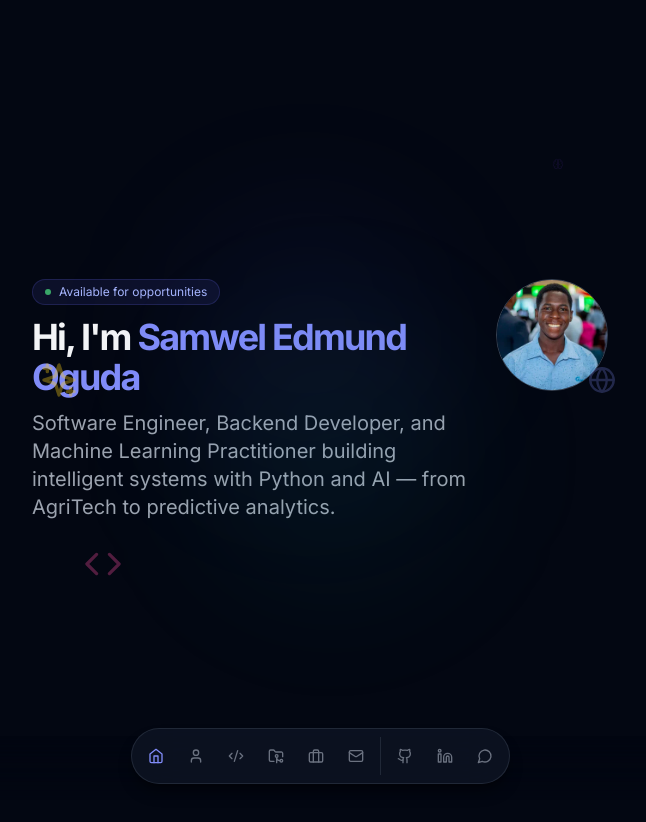
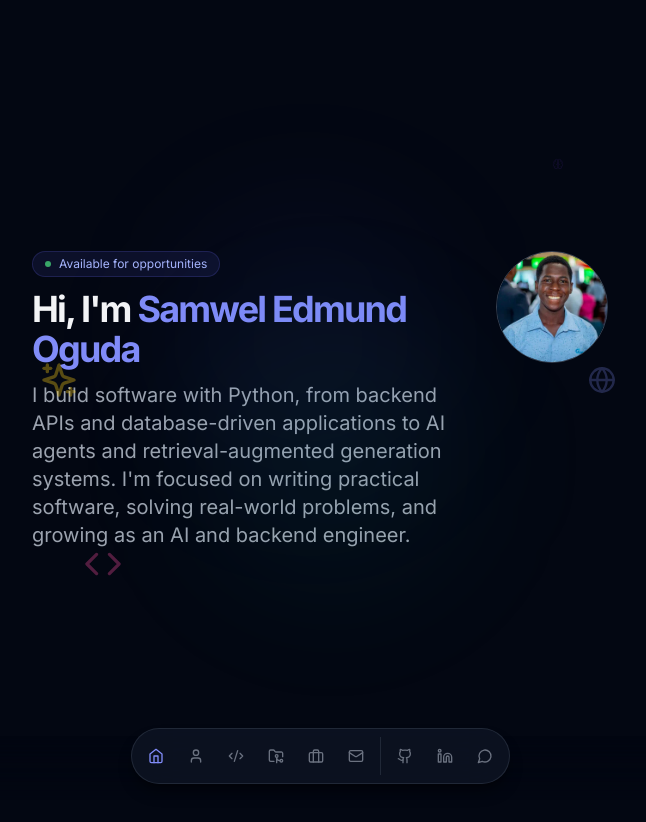
Before and after one commit to Jteckz/Samwel-Oguda, a React (Vite) app: page / in a window 1280 px wide. Shown: the top 822 px of the page, without its empty margins (320-966 px from the left). Built offline with nearby package versions, Linux system fonts and the light colour scheme.

Commit message:
Edited ,y hero description

```diff
--- a/src/components/Hero.tsx
+++ b/src/components/Hero.tsx
@@ -43,8 +43,7 @@ export default function Hero() {
               Hi, I'm <span className="text-primary-400">Samwel Edmund Oguda</span>
             </h1>
             <p className="max-w-[600px] leading-relaxed text-gray-400 md:text-xl">
-              Software Engineer, Backend Developer, and Machine Learning Practitioner building
-              intelligent systems with Python and AI — from AgriTech to predictive analytics.
+             I build software with Python, from backend APIs and database-driven applications to AI agents and retrieval-augmented generation systems. I'm focused on writing practical software, solving real-world problems, and growing as an AI and backend engineer.
             </p>
           </div>
           <img
```
